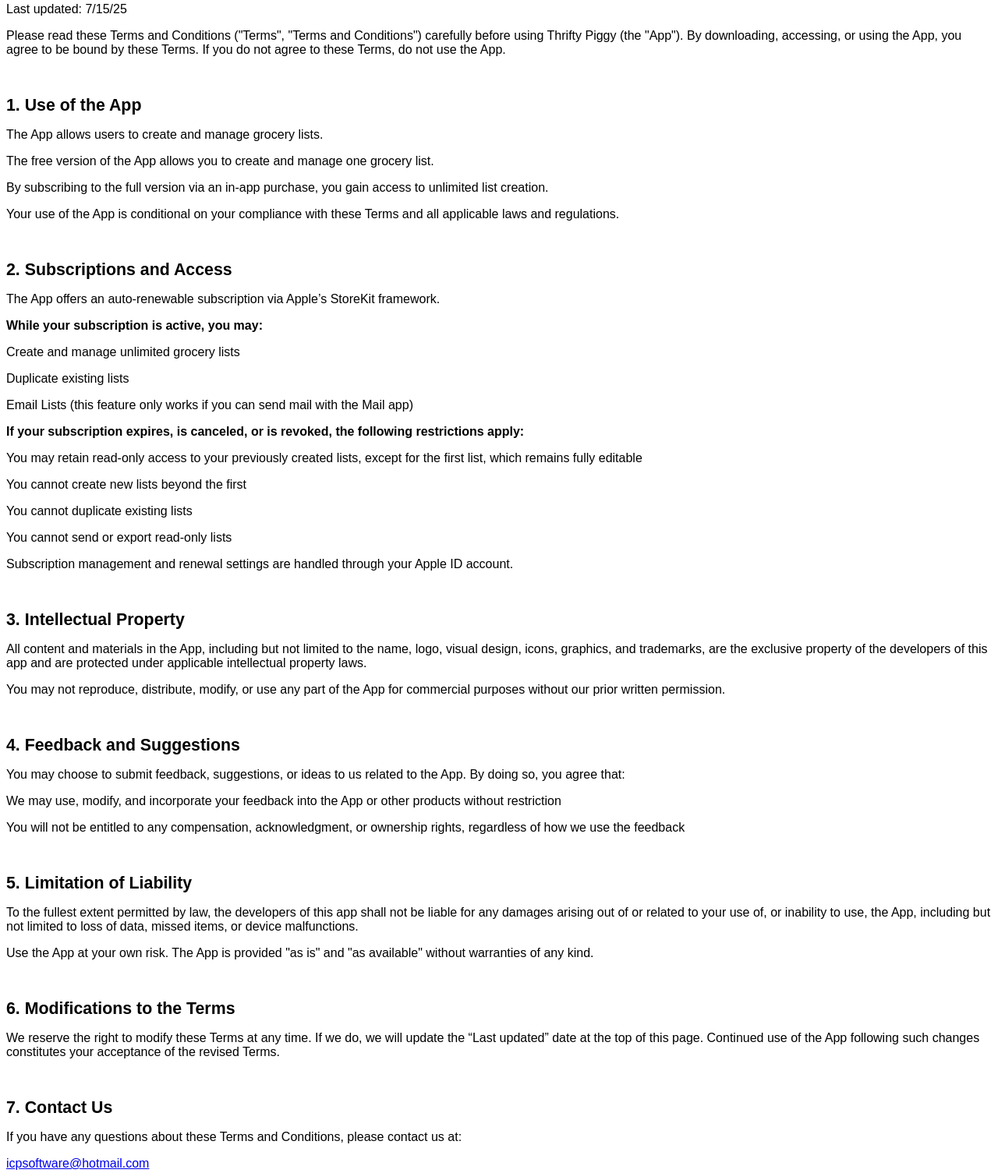
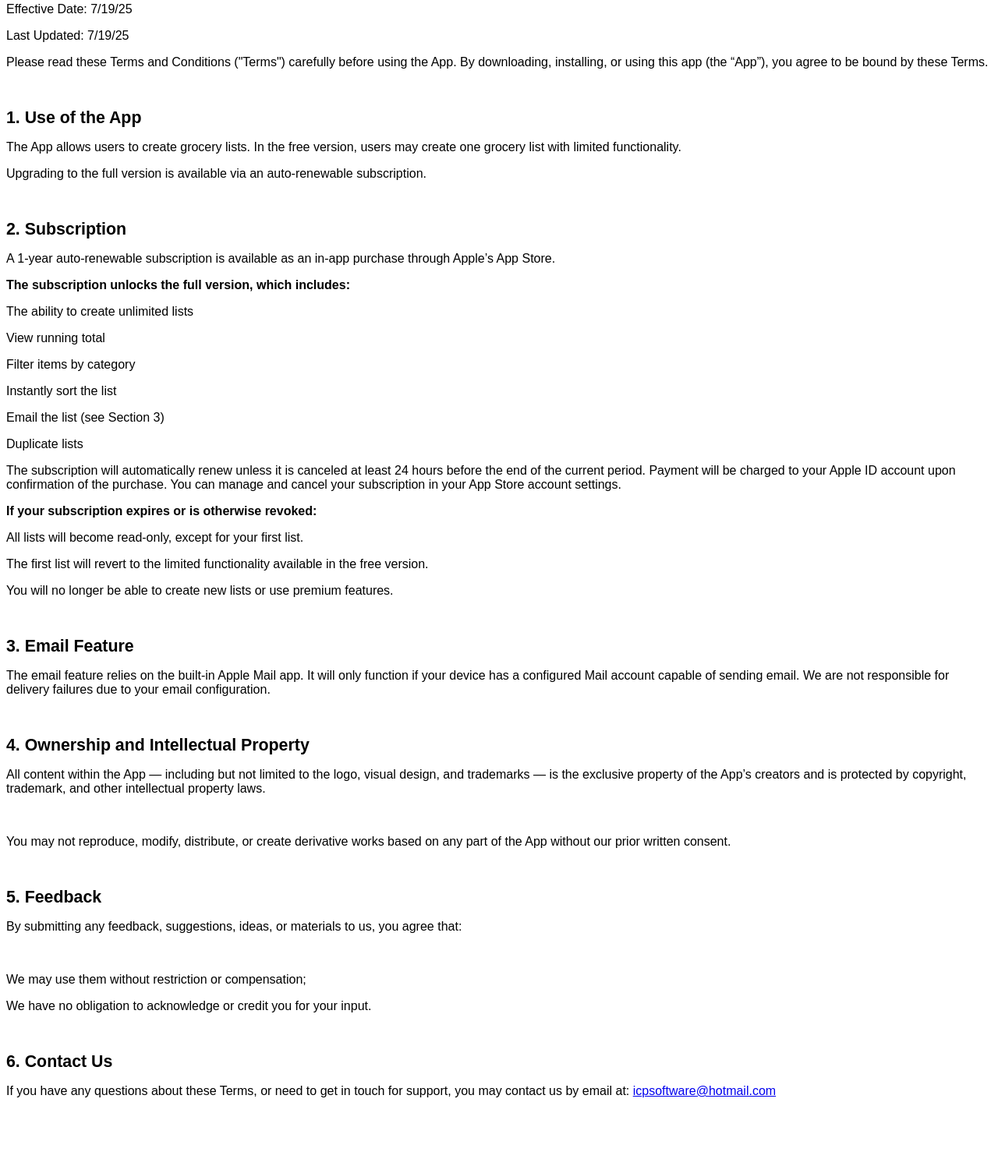
Before and after one commit to jcoder4311/groceryList, a plain HTML site: page terms.html in a window 1280 px wide. Shown: the part 86-1591 px from the top of the page at 78% size. After the commit the page ends 1503 px from the top, so only its background shows below. Drawn offline with Linux system fonts and the light colour scheme.

Commit message:
Add files via upload

```diff
--- a/terms.html
+++ b/terms.html
@@ -2,114 +2,108 @@
 <HTML>
 
 <BODY LANG="en-US" DIR="LTR">
+
 <a href="index.html">Home</a>
+
 <P STYLE="margin-bottom: 0in"><FONT FACE="Arial, sans-serif"><FONT SIZE=5 STYLE="font-size: 20pt"><B>Terms
 and Conditions</B></FONT></FONT></P>
+<P STYLE="margin-bottom: 0in"><FONT FACE="Arial, sans-serif">Effective
+Date: 7/19/25</FONT></P>
 <P STYLE="margin-bottom: 0in"><FONT FACE="Arial, sans-serif">Last
-updated: 7/15/25</FONT></P>
+Updated: 7/19/25</FONT></P>
 <P STYLE="margin-bottom: 0in"><FONT FACE="Arial, sans-serif">Please
-read these Terms and Conditions (&quot;Terms&quot;, &quot;Terms and
-Conditions&quot;) carefully before using Thrifty Piggy (the &quot;App&quot;).
-By downloading, accessing, or using the App, you agree to be bound by
-these Terms. If you do not agree to these Terms, do not use the App.</FONT></P>
+read these Terms and Conditions (&quot;Terms&quot;) carefully before
+using the App. By downloading, installing, or using this app (the
+“App”), you agree to be bound by these Terms.</FONT></P>
 <P STYLE="margin-bottom: 0in"><BR>
 </P>
 <P STYLE="margin-bottom: 0in"><FONT FACE="Arial, sans-serif"><FONT SIZE=4 STYLE="font-size: 16pt"><B>1.
 Use of the App</B></FONT></FONT></P>
 <P STYLE="margin-bottom: 0in"><FONT FACE="Arial, sans-serif">The App
-allows users to create and manage grocery lists.</FONT></P>
-<P STYLE="margin-bottom: 0in"><FONT FACE="Arial, sans-serif">The free
-version of the App allows you to create and manage one grocery list.</FONT></P>
-<P STYLE="margin-bottom: 0in"><FONT FACE="Arial, sans-serif">By
-subscribing to the full version via an in-app purchase, you gain
-access to unlimited list creation.</FONT></P>
-<P STYLE="margin-bottom: 0in"><FONT FACE="Arial, sans-serif">Your use
-of the App is conditional on your compliance with these Terms and all
-applicable laws and regulations.</FONT></P>
+allows users to create grocery lists. In the free version, users may
+create one grocery list with limited functionality.  </FONT>
+</P>
+<P STYLE="margin-bottom: 0in"><FONT FACE="Arial, sans-serif">Upgrading
+to the full version is available via an auto-renewable subscription.</FONT></P>
 <P STYLE="margin-bottom: 0in"><BR>
 </P>
 <P STYLE="margin-bottom: 0in"><FONT FACE="Arial, sans-serif"><FONT SIZE=4 STYLE="font-size: 16pt"><B>2.
-Subscriptions and Access</B></FONT></FONT></P>
-<P STYLE="margin-bottom: 0in"><FONT FACE="Arial, sans-serif">The App
-offers an auto-renewable subscription via Apple’s StoreKit
-framework.</FONT></P>
-<P STYLE="margin-bottom: 0in"><FONT FACE="Arial, sans-serif"><B>While
-your subscription is active, you may:</B></FONT></P>
-<P STYLE="margin-bottom: 0in"><FONT FACE="Arial, sans-serif">Create
-and manage unlimited grocery lists</FONT></P>
+Subscription</B></FONT></FONT></P>
+<P STYLE="margin-bottom: 0in"><FONT FACE="Arial, sans-serif">A 1-year
+auto-renewable subscription is available as an in-app purchase
+through Apple’s App Store. </FONT>
+</P>
+<P STYLE="margin-bottom: 0in"><FONT FACE="Arial, sans-serif"><B>The
+subscription unlocks the full version, which includes:</B></FONT></P>
+<P STYLE="margin-bottom: 0in"><FONT FACE="Arial, sans-serif">The
+ability to create unlimited lists</FONT></P>
+<P STYLE="margin-bottom: 0in"><FONT FACE="Arial, sans-serif">View
+running total</FONT></P>
+<P STYLE="margin-bottom: 0in"><FONT FACE="Arial, sans-serif">Filter
+items by category</FONT></P>
+<P STYLE="margin-bottom: 0in"><FONT FACE="Arial, sans-serif">Instantly
+sort the list</FONT></P>
+<P STYLE="margin-bottom: 0in"><FONT FACE="Arial, sans-serif">Email
+the list (see Section 3)</FONT></P>
 <P STYLE="margin-bottom: 0in"><FONT FACE="Arial, sans-serif">Duplicate
-existing lists</FONT></P>
-<P STYLE="margin-bottom: 0in"><FONT FACE="Arial, sans-serif">Email
-Lists (this feature only works if you can send mail with the Mail
-app)</FONT></P>
+lists</FONT></P>
+<P STYLE="margin-bottom: 0in"><FONT FACE="Arial, sans-serif">The
+subscription will automatically renew unless it is canceled at least
+24 hours before the end of the current period. Payment will be
+charged to your Apple ID account upon confirmation of the purchase.
+You can manage and cancel your subscription in your App Store account
+settings.</FONT></P>
 <P STYLE="margin-bottom: 0in"><FONT FACE="Arial, sans-serif"><B>If
-your subscription expires, is canceled, or is revoked, the following
-restrictions apply:</B></FONT></P>
-<P STYLE="margin-bottom: 0in"><FONT FACE="Arial, sans-serif">You may
-retain read-only access to your previously created lists, except for
-the first list, which remains fully editable</FONT></P>
-<P STYLE="margin-bottom: 0in"><FONT FACE="Arial, sans-serif">You
-cannot create new lists beyond the first</FONT></P>
-<P STYLE="margin-bottom: 0in"><FONT FACE="Arial, sans-serif">You
-cannot duplicate existing lists</FONT></P>
-<P STYLE="margin-bottom: 0in"><FONT FACE="Arial, sans-serif">You
-cannot send or export read-only lists</FONT></P>
-<P STYLE="margin-bottom: 0in"><FONT FACE="Arial, sans-serif">Subscription
-management and renewal settings are handled through your Apple ID
-account.</FONT></P>
+your subscription expires or is otherwise revoked:</B></FONT></P>
+<P STYLE="margin-bottom: 0in"><FONT FACE="Arial, sans-serif">All
+lists will become read-only, except for your first list.</FONT></P>
+<P STYLE="margin-bottom: 0in"><FONT FACE="Arial, sans-serif">The
+first list will revert to the limited functionality available in the
+free version.</FONT></P>
+<P STYLE="margin-bottom: 0in"><FONT FACE="Arial, sans-serif">You will
+no longer be able to create new lists or use premium features.</FONT></P>
 <P STYLE="margin-bottom: 0in"><BR>
 </P>
 <P STYLE="margin-bottom: 0in"><FONT FACE="Arial, sans-serif"><FONT SIZE=4 STYLE="font-size: 16pt"><B>3.
-Intellectual Property</B></FONT></FONT></P>
-<P STYLE="margin-bottom: 0in"><FONT FACE="Arial, sans-serif">All
-content and materials in the App, including but not limited to the
-name, logo, visual design, icons, graphics, and trademarks, are the
-exclusive property of the developers of this app and are protected
-under applicable intellectual property laws.</FONT></P>
-<P STYLE="margin-bottom: 0in"><FONT FACE="Arial, sans-serif">You may
-not reproduce, distribute, modify, or use any part of the App for
-commercial purposes without our prior written permission.</FONT></P>
+Email Feature</B></FONT></FONT></P>
+<P STYLE="margin-bottom: 0in"><FONT FACE="Arial, sans-serif">The
+email feature relies on the built-in Apple Mail app. It will only
+function if your device has a configured Mail account capable of
+sending email. We are not responsible for delivery failures due to
+your email configuration.</FONT></P>
 <P STYLE="margin-bottom: 0in"><BR>
 </P>
 <P STYLE="margin-bottom: 0in"><FONT FACE="Arial, sans-serif"><FONT SIZE=4 STYLE="font-size: 16pt"><B>4.
-Feedback and Suggestions</B></FONT></FONT></P>
+Ownership and Intellectual Property</B></FONT></FONT></P>
+<P STYLE="margin-bottom: 0in"><FONT FACE="Arial, sans-serif">All
+content within the App — including but not limited to the logo,
+visual design, and trademarks — is the exclusive property of the
+App’s creators and is protected by copyright, trademark, and other
+intellectual property laws.</FONT></P>
+<P STYLE="margin-bottom: 0in"><BR>
+</P>
 <P STYLE="margin-bottom: 0in"><FONT FACE="Arial, sans-serif">You may
-choose to submit feedback, suggestions, or ideas to us related to the
-App. By doing so, you agree that:</FONT></P>
-<P STYLE="margin-bottom: 0in"><FONT FACE="Arial, sans-serif">We may
-use, modify, and incorporate your feedback into the App or other
-products without restriction</FONT></P>
-<P STYLE="margin-bottom: 0in"><FONT FACE="Arial, sans-serif">You will
-not be entitled to any compensation, acknowledgment, or ownership
-rights, regardless of how we use the feedback</FONT></P>
+not reproduce, modify, distribute, or create derivative works based
+on any part of the App without our prior written consent.</FONT></P>
 <P STYLE="margin-bottom: 0in"><BR>
 </P>
 <P STYLE="margin-bottom: 0in"><FONT FACE="Arial, sans-serif"><FONT SIZE=4 STYLE="font-size: 16pt"><B>5.
-Limitation of Liability</B></FONT></FONT></P>
-<P STYLE="margin-bottom: 0in"><FONT FACE="Arial, sans-serif">To the
-fullest extent permitted by law, the developers of this app shall not
-be liable for any damages arising out of or related to your use of,
-or inability to use, the App, including but not limited to loss of
-data, missed items, or device malfunctions.</FONT></P>
-<P STYLE="margin-bottom: 0in"><FONT FACE="Arial, sans-serif">Use the
-App at your own risk. The App is provided &quot;as is&quot; and &quot;as
-available&quot; without warranties of any kind.</FONT></P>
+Feedback</B></FONT></FONT></P>
+<P STYLE="margin-bottom: 0in"><FONT FACE="Arial, sans-serif">By
+submitting any feedback, suggestions, ideas, or materials to us, you
+agree that:</FONT></P>
+<P STYLE="margin-bottom: 0in"><BR>
+</P>
+<P STYLE="margin-bottom: 0in"><FONT FACE="Arial, sans-serif">We may
+use them without restriction or compensation;</FONT></P>
+<P STYLE="margin-bottom: 0in"><FONT FACE="Arial, sans-serif">We have
+no obligation to acknowledge or credit you for your input.</FONT></P>
 <P STYLE="margin-bottom: 0in"><BR>
 </P>
 <P STYLE="margin-bottom: 0in"><FONT FACE="Arial, sans-serif"><FONT SIZE=4 STYLE="font-size: 16pt"><B>6.
-Modifications to the Terms</B></FONT></FONT></P>
-<P STYLE="margin-bottom: 0in"><FONT FACE="Arial, sans-serif">We
-reserve the right to modify these Terms at any time. If we do, we
-will update the “Last updated” date at the top of this page.
-Continued use of the App following such changes constitutes your
-acceptance of the revised Terms.</FONT></P>
-<P STYLE="margin-bottom: 0in"><BR>
-</P>
-<P STYLE="margin-bottom: 0in"><FONT FACE="Arial, sans-serif"><FONT SIZE=4 STYLE="font-size: 16pt"><B>7.
 Contact Us</B></FONT></FONT></P>
 <P STYLE="margin-bottom: 0in"><FONT FACE="Arial, sans-serif">If you
-have any questions about these Terms and Conditions, please contact
-us at:</FONT></P>
-<P STYLE="margin-bottom: 0in"><FONT FACE="Arial, sans-serif"><A HREF="mailto:icpsoftware@hotmail.com">icpsoftware@hotmail.com</A></FONT></P>
+have any questions about these Terms, or need to get in touch for
+support, you may contact us by email at: <A HREF="mailto:icpsoftware@hotmail.com">icpsoftware@hotmail.com</A></FONT></P>
 </BODY>
 </HTML>
```
